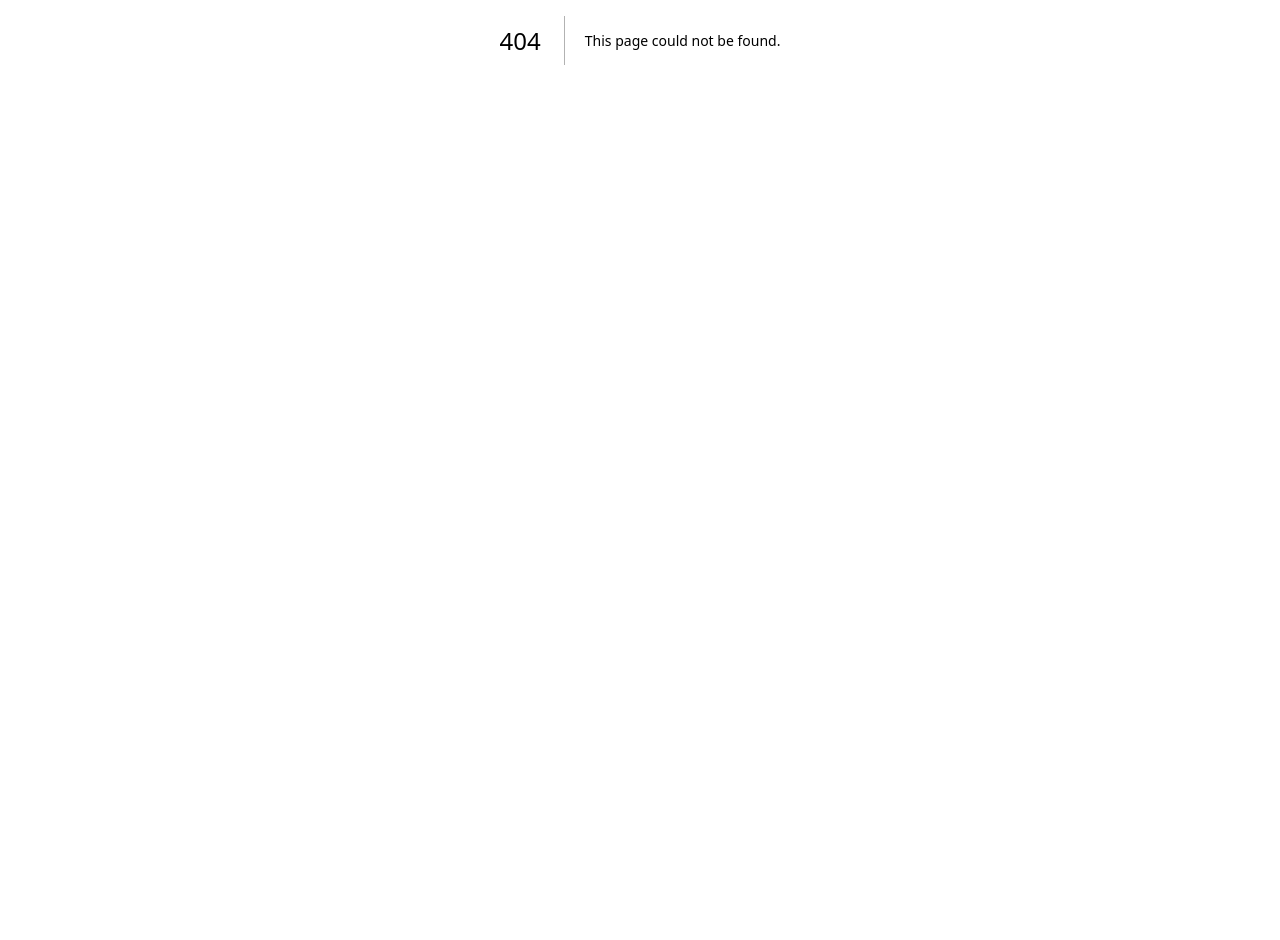
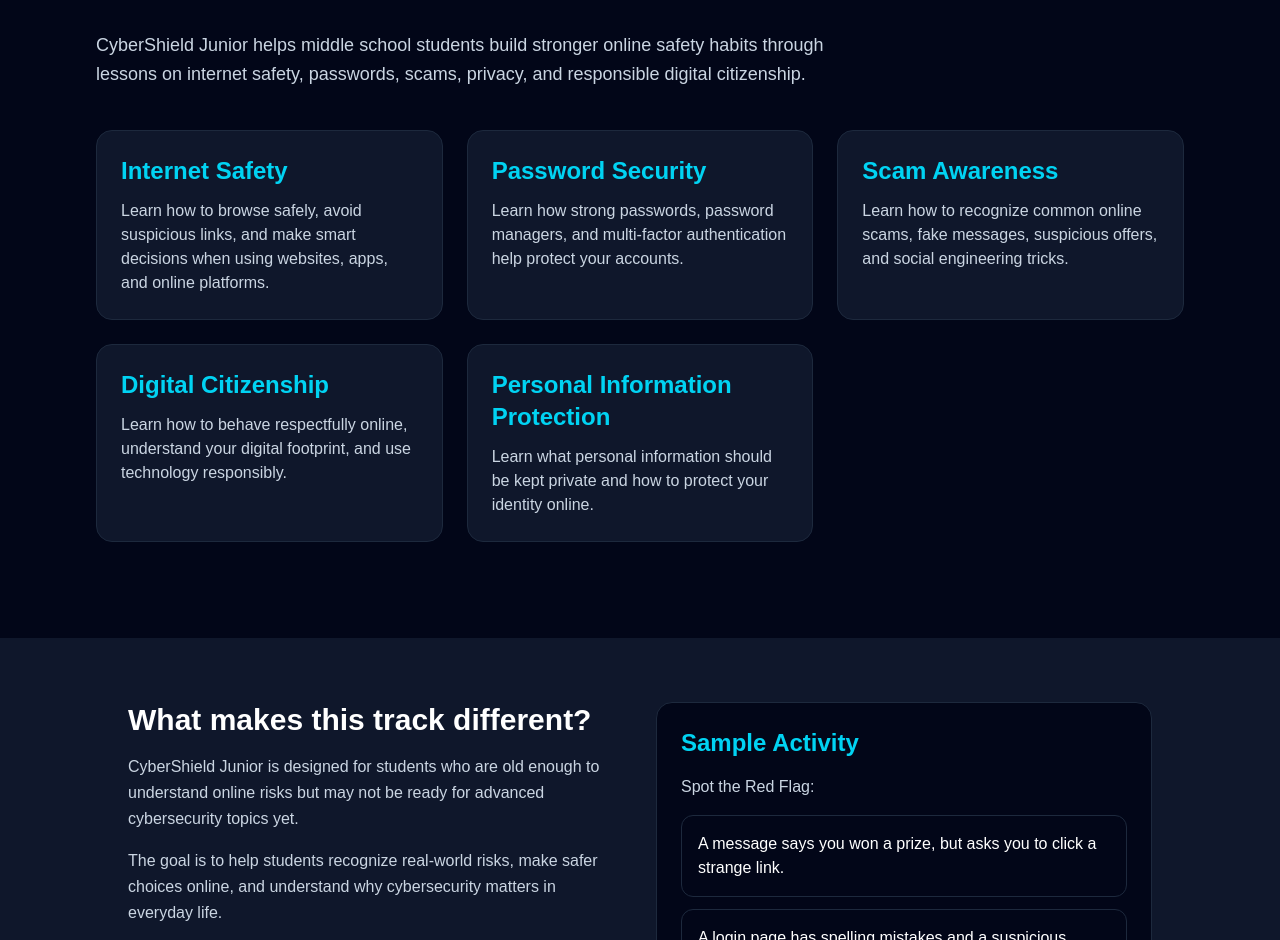
Before and after one commit to sanjith-cpu/cybershield-academy, a Next.js app: page /junior in a window 1280 px wide. Before the commit this address had no page. Shown: the part 360-1300 px from the top of the page. Before the commit the page ends 800 px from the top, so only its background shows below. Built offline with nearby package versions, Linux system fonts and the light colour scheme.

Commit message:
Add CyberShield Junior learning page

```diff
--- /dev/null
+++ b/app/junior/page.tsx
@@ -0,0 +1,138 @@
+import Footer from "@/components/Footer";
+import Navbar from "@/components/Navbar";
+
+const juniorModules = [
+  {
+    title: "Internet Safety",
+    description:
+      "Learn how to browse safely, avoid suspicious links, and make smart decisions when using websites, apps, and online platforms.",
+  },
+  {
+    title: "Password Security",
+    description:
+      "Learn how strong passwords, password managers, and multi-factor authentication help protect your accounts.",
+  },
+  {
+    title: "Scam Awareness",
+    description:
+      "Learn how to recognize common online scams, fake messages, suspicious offers, and social engineering tricks.",
+  },
+  {
+    title: "Digital Citizenship",
+    description:
+      "Learn how to behave respectfully online, understand your digital footprint, and use technology responsibly.",
+  },
+  {
+    title: "Personal Information Protection",
+    description:
+      "Learn what personal information should be kept private and how to protect your identity online.",
+  },
+];
+
+export default function JuniorPage() {
+  return (
+    <main className="min-h-screen bg-slate-950 text-white">
+      <Navbar />
+
+      <section className="px-8 py-24 max-w-6xl mx-auto">
+        <p className="mb-4 text-cyan-400 font-semibold">
+          CyberShield Junior
+        </p>
+
+        <h1 className="text-4xl md:text-6xl font-extrabold leading-tight mb-6">
+          Cyber awareness lessons for middle school students.
+        </h1>
+
+        <p className="text-lg text-slate-300 leading-relaxed max-w-3xl mb-10">
+          CyberShield Junior helps middle school students build stronger online
+          safety habits through lessons on internet safety, passwords, scams,
+          privacy, and responsible digital citizenship.
+        </p>
+
+        <div className="grid md:grid-cols-2 lg:grid-cols-3 gap-6">
+          {juniorModules.map((module) => (
+            <div
+              key={module.title}
+              className="rounded-2xl bg-slate-900 border border-slate-800 p-6 hover:border-cyan-500 transition"
+            >
+              <h2 className="text-2xl font-bold text-cyan-400 mb-3">
+                {module.title}
+              </h2>
+
+              <p className="text-slate-300">{module.description}</p>
+            </div>
+          ))}
+        </div>
+      </section>
+
+      <section className="px-8 py-16 bg-slate-900">
+        <div className="max-w-5xl mx-auto grid md:grid-cols-2 gap-8">
+          <div>
+            <h2 className="text-3xl font-bold mb-4">
+              What makes this track different?
+            </h2>
+
+            <p className="text-slate-300 leading-relaxed mb-4">
+              CyberShield Junior is designed for students who are old enough to
+              understand online risks but may not be ready for advanced
+              cybersecurity topics yet.
+            </p>
+
+            <p className="text-slate-300 leading-relaxed">
+              The goal is to help students recognize real-world risks, make
+              safer choices online, and understand why cybersecurity matters in
+              everyday life.
+            </p>
+          </div>
+
+          <div className="rounded-2xl bg-slate-950 border border-slate-800 p-6">
+            <h3 className="text-2xl font-bold text-cyan-400 mb-4">
+              Sample Activity
+            </h3>
+
+            <p className="text-slate-300 mb-4">
+              Spot the Red Flag:
+            </p>
+
+            <div className="space-y-3">
+              <div className="rounded-xl border border-slate-800 p-4">
+                A message says you won a prize, but asks you to click a strange
+                link.
+              </div>
+
+              <div className="rounded-xl border border-slate-800 p-4">
+                A login page has spelling mistakes and a suspicious website
+                address.
+              </div>
+
+              <div className="rounded-xl border border-slate-800 p-4">
+                A friend asks you to share your password so they can help with
+                something.
+              </div>
+            </div>
+          </div>
+        </div>
+      </section>
+
+      <section className="px-8 py-16">
+        <div className="max-w-4xl mx-auto text-center">
+          <h2 className="text-3xl font-bold mb-4">
+            Junior Cyber Defender Certificate
+          </h2>
+
+          <p className="text-slate-300 leading-relaxed mb-6">
+            After completing the Junior track, students will eventually be able
+            to earn a CyberShield Junior certificate showing that they understand
+            core online safety and cybersecurity awareness skills.
+          </p>
+
+          <div className="inline-block rounded-xl bg-cyan-500 px-6 py-3 font-semibold text-slate-950">
+            Certificate Coming Soon
+          </div>
+        </div>
+      </section>
+
+      <Footer />
+    </main>
+  );
+}
```
